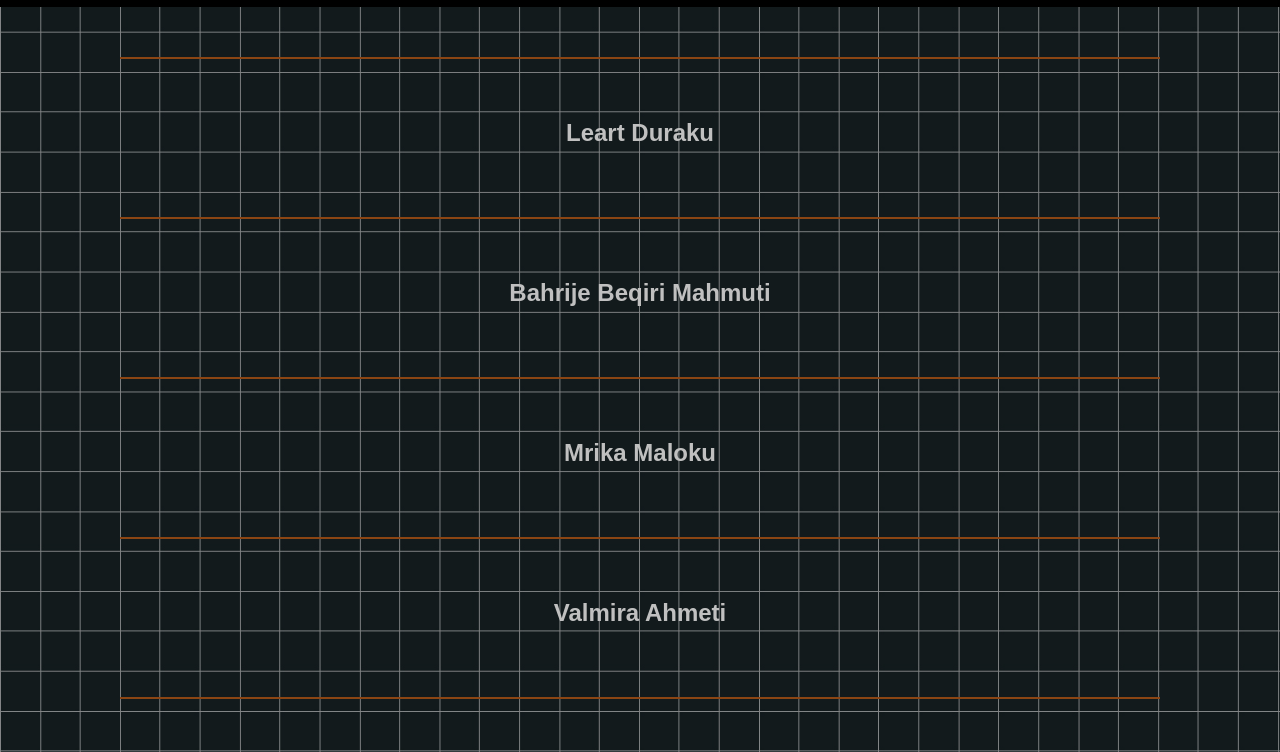
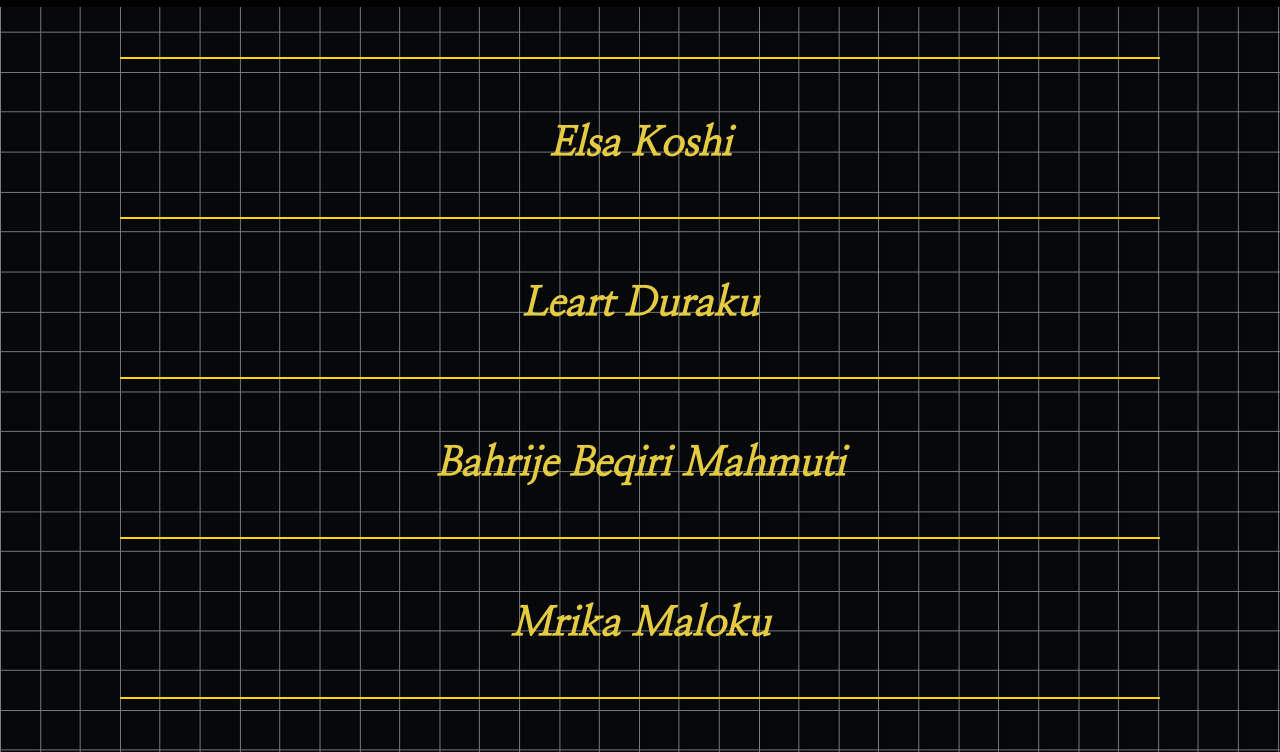
Before and after one commit to blerinahaziri7/INT20_21_Gr19, a plain HTML site: page clients.html in a window 1280 px wide. Shown: the part 48-800 px from the top of the page. Drawn offline with Linux system fonts and the light colour scheme.

Commit message:
changed font style and color

```diff
--- a/clients.css
+++ b/clients.css
@@ -1,5 +1,5 @@
 body{
-    background: url(images/try1.jpg)
+    background: url(images/try2.jpg)
     no-repeat center center fixed;
     -webkit-background-size: cover;
     -moz-background-size: cover;
@@ -8,9 +8,7 @@ body{
 }
 
    .a1, .a2, .a3, .a4, .a5, .a6{
-
-
-     border-top-color: saddlebrown;
+    border-top-color: #FFD700;
      border-top-style:solid;
      border-width: 2px;
      /* border-bottom-color: saddlebrown;
@@ -23,16 +21,17 @@ body{
      padding-top: 40px;
    }
 
-   .a6 {
-     border-bottom-color: saddlebrown;
+   .a6  {
+     border-bottom-color:#FFD700;
      border-bottom-style:solid;
    }
 
    .architect1, .architect2,  .architect3,  .architect4, .architect5, .architect6{
      text-align: center;
-     color:silver;
-     font-family: Arial, Helvetica, sans-serif;
+    font-style: italic;
+     font-family:  'Nanum Myeongjo';
      text-decoration: none;
-     font-size: x-large;
+     font-size: 40px;
+     color:#e4cb41 ;
      margin-top: 20px;
    }
--- a/clients.html
+++ b/clients.html
@@ -5,7 +5,7 @@
     <meta charset="UTF-8">
     <meta name="viewport" content="width=device-width, initial-scale=1.0">
     <title>Clients</title>
-
+    <link href="https://fonts.googleapis.com/css2?family=Nanum+Myeongjo&display=swap" rel="stylesheet">
     <link rel="icon" href="images/favicon.png">
     <script src="https://kit.fontawesome.com/92572388a0.js" crossorigin="anonymous"></script>
     <link rel="stylesheet" href="styles.css">
@@ -57,6 +57,11 @@
     <main id="clientsId">
 
         <div style="margin-bottom: 50px; margin-top: 50px;">
+            <a class="a" href="#">
+                <div class="a1">
+                    <h2 class="architect1">Elsa Koshi</h2>
+                </div>
+                </a>
         <a href="#">
         <div class="a2">
             <h2 class="architect2">Leart Duraku</h2>
```
Also changed, not shown: images/try2.jpg (added).
